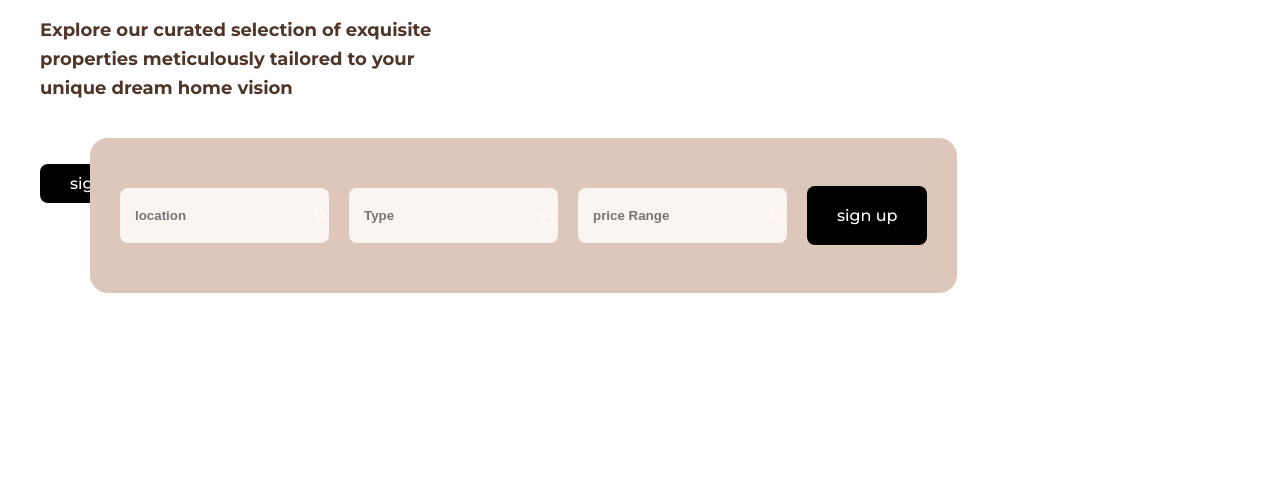
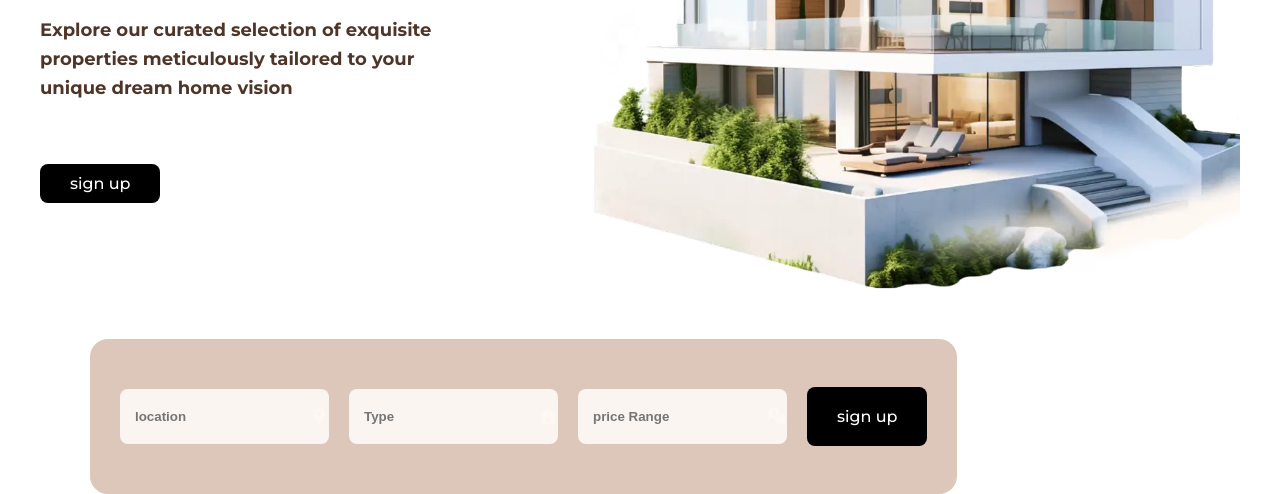
Before and after one commit to Muhammad-Moiz39/dwello, a plain HTML site: page index.html in a window 1280 px wide. Shown: the part 395-889 px from the top of the page. Before the commit the page ends 800 px from the top, so only its background shows below. Drawn offline with Linux system fonts and the light colour scheme.

Commit message:
show hero img

```diff
--- a/index.html
+++ b/index.html
@@ -60,7 +60,7 @@
                 <a href="#" class="button">sign up</a>
 </div>
 <div class="hero-image">
-    <!-- <img src="assets/hero-image.webp" alt="image"> -->
+    <img src="assets/hero-image.webp" alt="image">
 </div>
 </div>
               <form class="search-form">
```
